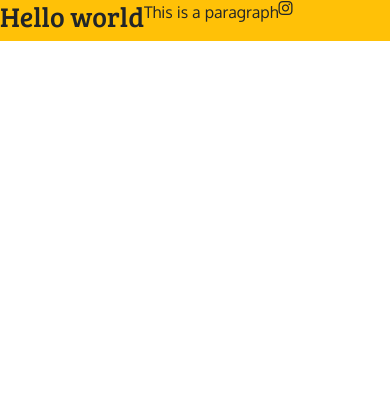
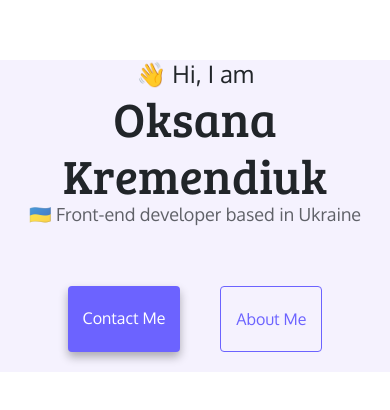
Before and after one commit to OksanaKremendiuk/Portfolio, a plain HTML site: page index.html in a window 390 px wide. Drawn offline with nearby package versions, Linux system fonts and the light colour scheme.

Commit message:
Ready the heading

```diff
--- a/index.html
+++ b/index.html
@@ -31,10 +31,14 @@
     <title>Document</title>
   </head>
   <body>
-    <div class="d-flex bg-warning">
-      <h1>Hello world</h1>
-      <p>This is a paragraph</p>
-      <i class="fa-brands fa-instagram"></i>
+    <div class="hero">
+      <h2 class="text-center">👋 Hi, I am</h2>
+    <h1 class="text-center">Oksana Kremendiuk</h1>
+    <h3 class="text-center">🇺🇦 Front-end developer based in Ukraine</h3>
+    <div class="navigation-links">
+      <a href="/about.html#contact" class="primary-link">contact me</a>
+      <a href="/about.html" class="secondary-link">about me</a>
+    </div>
     </div>
   </body>
 </html>
--- a/styles/portfolio.css
+++ b/styles/portfolio.css
@@ -1,8 +1,113 @@
-/* font-family: 'Bree Serif', serif;
-font-family: 'Oxygen', sans-serif; */
+:root {
+  --primary-color: #6c63ff;
+  --secondary-color: #f5f2fe;
+  --box-shadow: 0 5px 10px rgba(0, 0, 0, 0.3);
+  --heding-font: "Bree Serif", serif;
+  --default-font: "Oxygen", sans-serif;
+}
+.hero {
+  background-color: var(--secondary-color);
+}
+body {
+  margin-top: 60px;
+  font-family: var(--default-font);
+}
+h1,
+h2,
+h3 {
+  margin: 0;
+}
 h1 {
-  font-family: "Bree Serif", serif;
+  font-size: 96px;
+  font-family: var(--heding-font);
+}
+h2 {
+  font-size: 48px;
+}
+h3 {
+  font-size: 24px;
+  opacity: 0.7;
 }
 p {
-  font-family: "Oxygen", sans-serif;
+  margin-top: 20px;
+  font-size: 18px;
+  line-height: 1.5;
 }
+.about-paragraphs {
+  margin: 30px 0;
+}
+.navigation-links {
+  display: flex;
+  justify-content: center;
+  margin-top: 40px;
+}
+.weather-link {
+  display: flex;
+  justify-content: end !important;
+}
+.yoga-link,
+.yogurt-link {
+  display: flex;
+  justify-content: start !important;
+}
+.navigation-links a {
+  margin: 20px;
+  border-radius: 4px;
+  padding: 20px 15px;
+  text-decoration: none;
+  text-transform: capitalize;
+}
+.primary-link {
+  border-radius: 4px;
+  padding: 20px 15px;
+  text-decoration: none;
+  text-transform: capitalize;
+  background: var(--primary-color);
+  box-shadow: var(--box-shadow);
+  color: white;
+}
+.primary-link:hover {
+  color: white !important;
+}
+.secondary-link {
+  border: 1px solid var(--primary-color);
+  color: var(--primary-color);
+}
+.secondary-link:hover {
+  color: var(--primary-color);
+}
+.email {
+  color: var(--primary-color);
+  display: flex;
+  justify-content: center;
+  font-size: 28px;
+  text-decoration: none;
+}
+.email:hover {
+  color: var(--primary-color);
+  text-decoration: underline;
+}
+.text-center {
+  text-align: center !important;
+}
+
+@media (max-width: 592px) {
+  h1 {
+    font-size: 48px;
+  }
+  h2 {
+    font-size: 24px;
+  }
+  h3 {
+    font-size: 18px;
+  }
+  p {
+    font-size: 16px;
+  }
+  .email {
+    font-size: 18px;
+  }
+  .mobile {
+    padding: 20px;
+  }
+}
```
